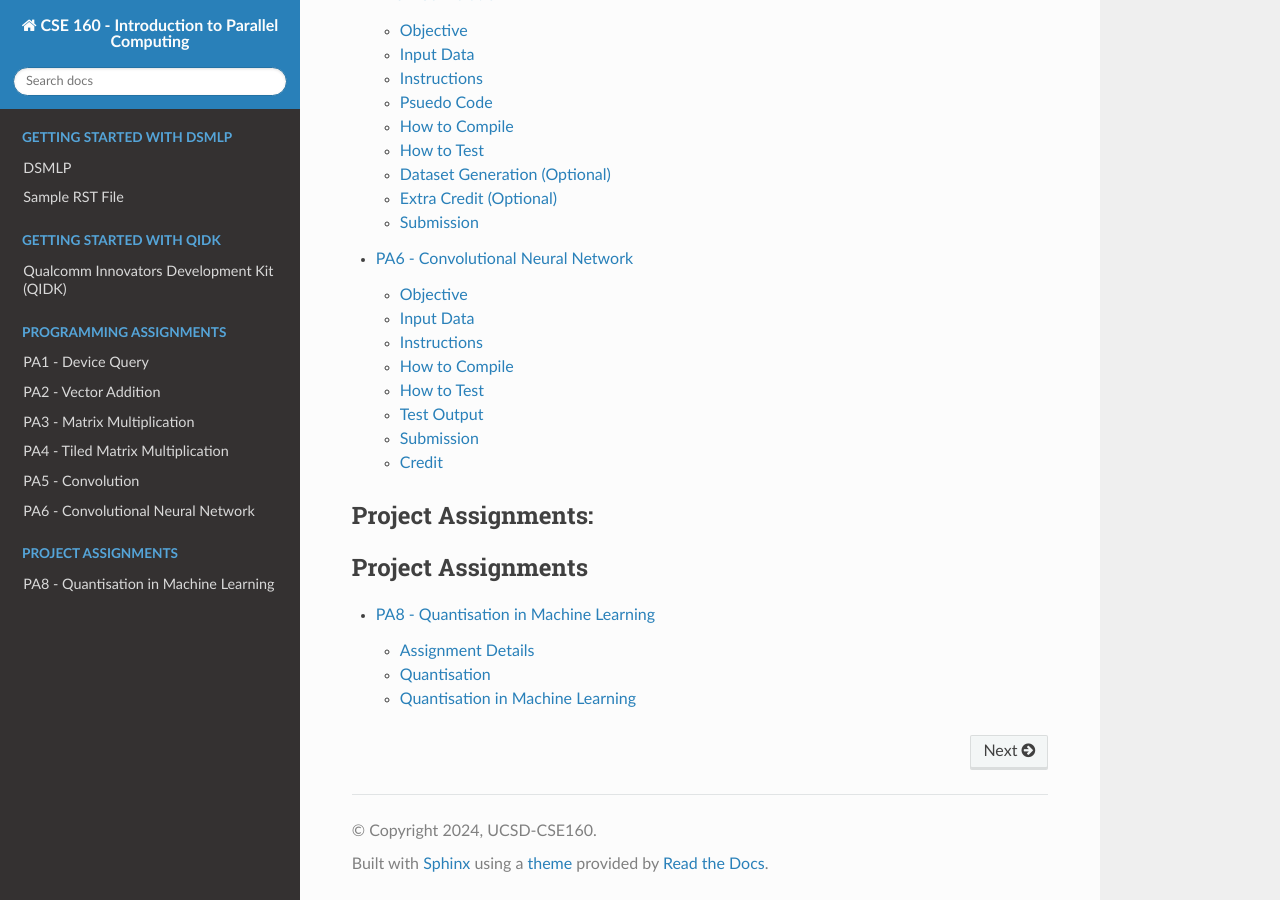
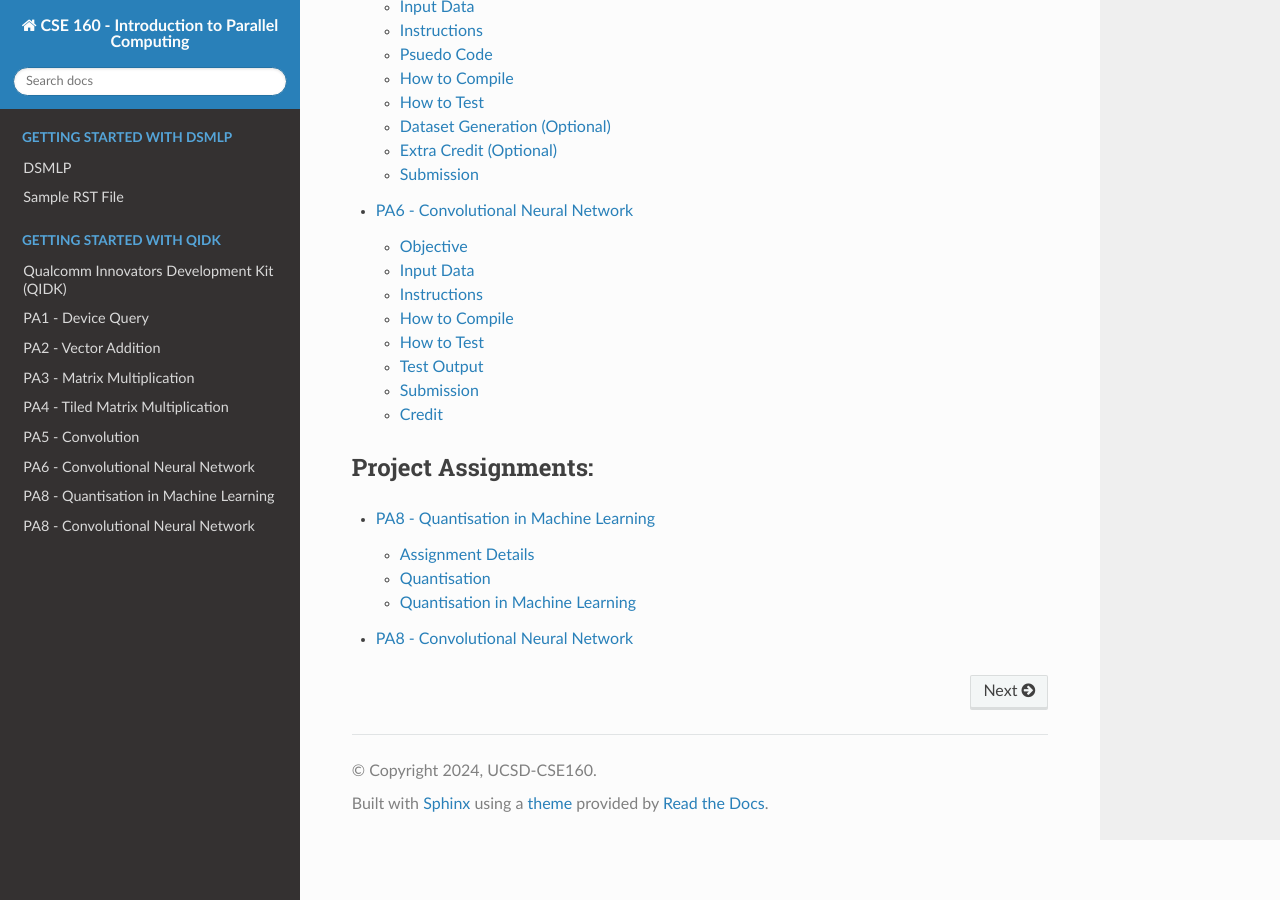
Before and after one commit to KastnerRG/cse160-docs, a Sphinx documentation site: the page built from docs/source/index.rst, in a window 1280 px wide and 900 px high, scrolled down 2049 px. Built offline with Sphinx 7.4.7 and the Read the Docs theme 2.0.0, drawn with Linux system fonts in a browser that asks for light colours; formulas are drawn with MathJax 3; some of the changed text lies outside the part shown.

Commit message:
Update index.rst

```diff
--- a/docs/source/index.rst
+++ b/docs/source/index.rst
@@ -26,7 +26,6 @@ Programming Assignments:
 ^^^^^^^^^^^^^^^^^^^^^^^^
 .. toctree::
    :maxdepth: 2
-   :caption: Programming Assignments
 
    PA1 - Device Query <PA1>
    PA2 - Vector Addition <PA2>
@@ -39,6 +38,6 @@ Project Assignments:
 ^^^^^^^^^^^^^^^^^^^^
 .. toctree::
    :maxdepth: 2
-   :caption: Project Assignments
 
    PA8 - Quantisation in Machine Learning <pa8-quantisation>
+   PA8 - Convolutional Neural Network <pa8-cnn>
```
